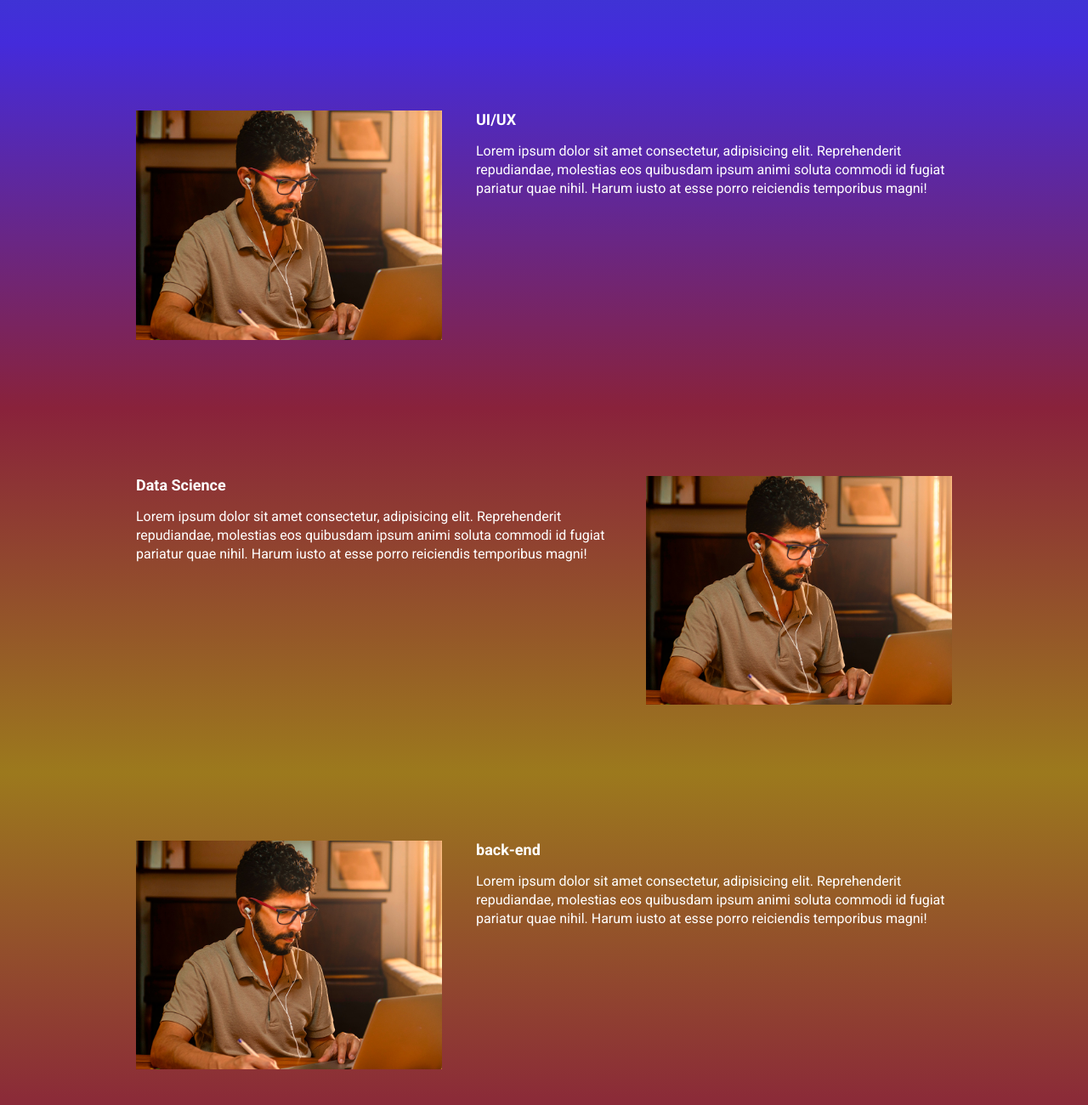
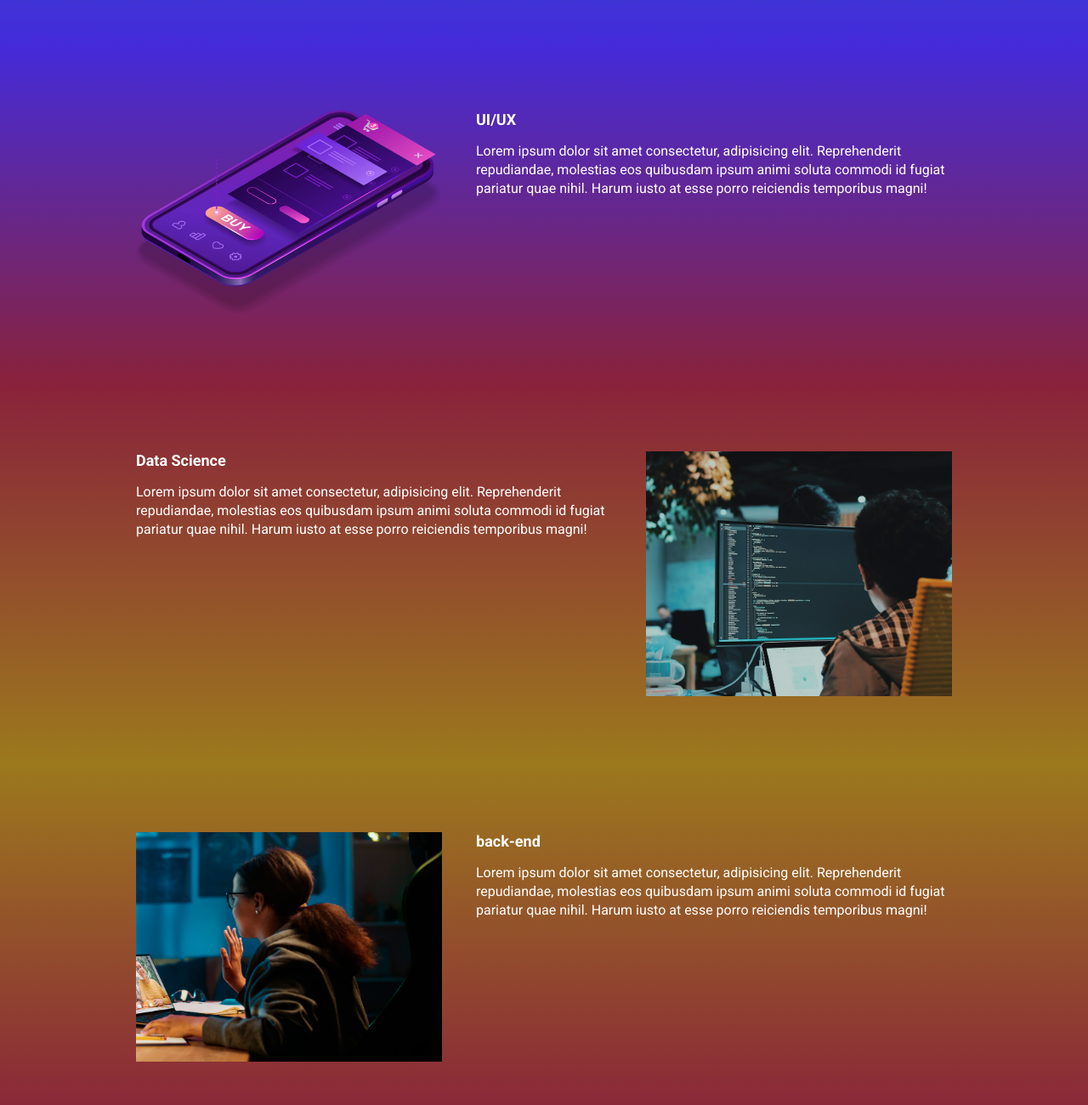
Before and after one commit to vitor216/Ebac_tech_talks, a website built with Parcel: page src/index.html in a window 1280 px wide. Shown: the part 940-2240 px from the top of the page at 85% size. Built offline with nearby package versions, Linux system fonts and the light colour scheme.

Commit message:
inserindo restante das imagens

```diff
--- a/src/index.html
+++ b/src/index.html
@@ -55,7 +55,7 @@
                     Lorem ipsum dolor sit amet consectetur, adipisicing elit. Reprehenderit repudiandae, molestias eos quibusdam ipsum animi soluta commodi id fugiat pariatur quae nihil. Harum iusto at esse porro reiciendis temporibus magni!
                 </p>
             </div>
-            <img class="event__image" src="./images/frontend.png" alt="Front-End">
+            <img class="event__image" src="./images/ui-ux.png" alt="ui-ux">
         </div>
     </section>
     <section class="event event--data-science">
@@ -66,7 +66,7 @@
                     Lorem ipsum dolor sit amet consectetur, adipisicing elit. Reprehenderit repudiandae, molestias eos quibusdam ipsum animi soluta commodi id fugiat pariatur quae nihil. Harum iusto at esse porro reiciendis temporibus magni!
                 </p>
             </div>
-            <img class="event__image" src="./images/frontend.png" alt="Front-End">
+            <img class="event__image" src="./images/data.png" alt="Data Science">
         </div>
     </section>
     <section class="event event--backend event--image-left">
@@ -77,7 +77,7 @@
                     Lorem ipsum dolor sit amet consectetur, adipisicing elit. Reprehenderit repudiandae, molestias eos quibusdam ipsum animi soluta commodi id fugiat pariatur quae nihil. Harum iusto at esse porro reiciendis temporibus magni!
                 </p>
             </div>
-            <img class="event__image" src="./images/frontend.png" alt="Front-End">
+            <img class="event__image" src="./images/backend.png" alt="back-end">
         </div>
     </section>
 
```
